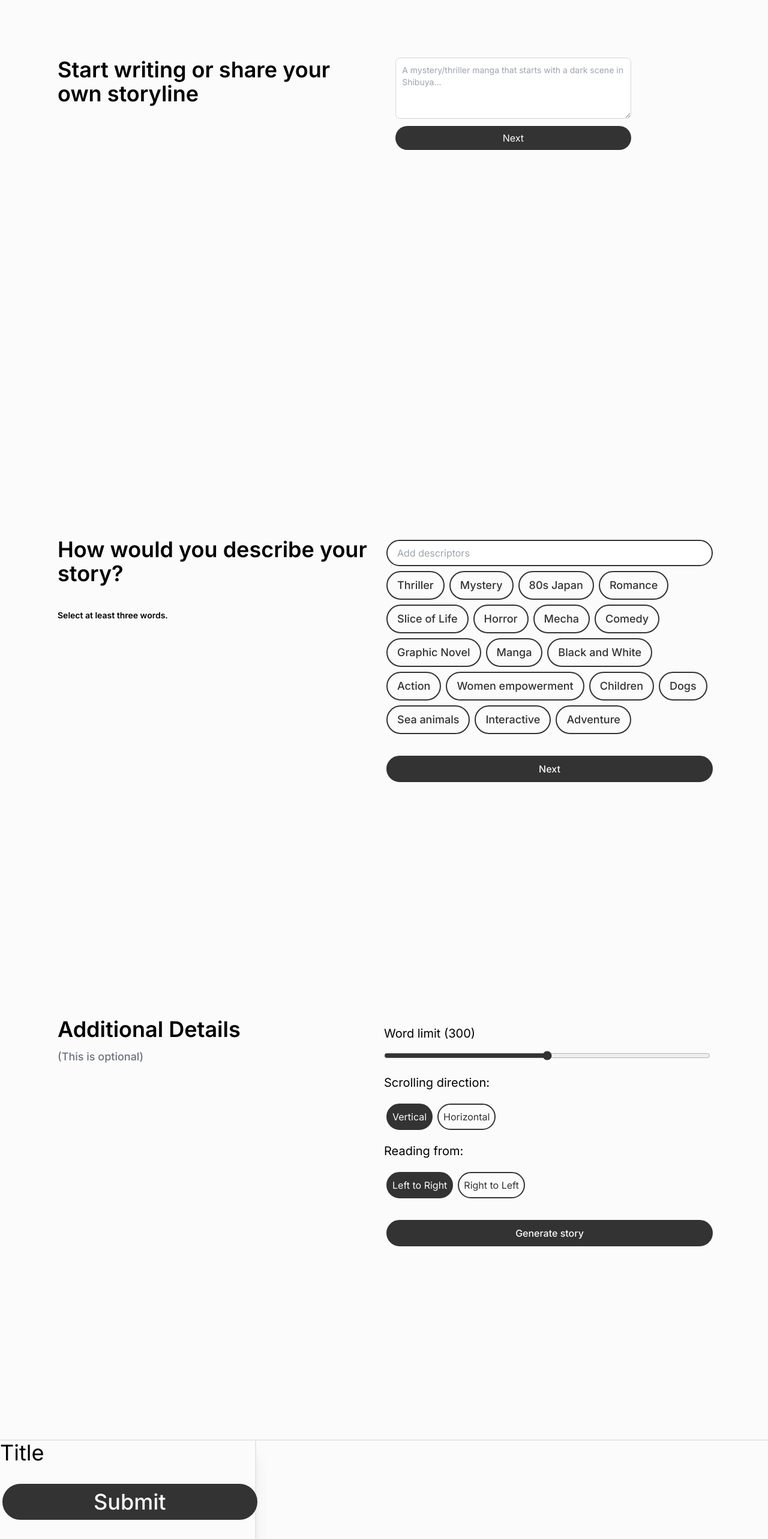
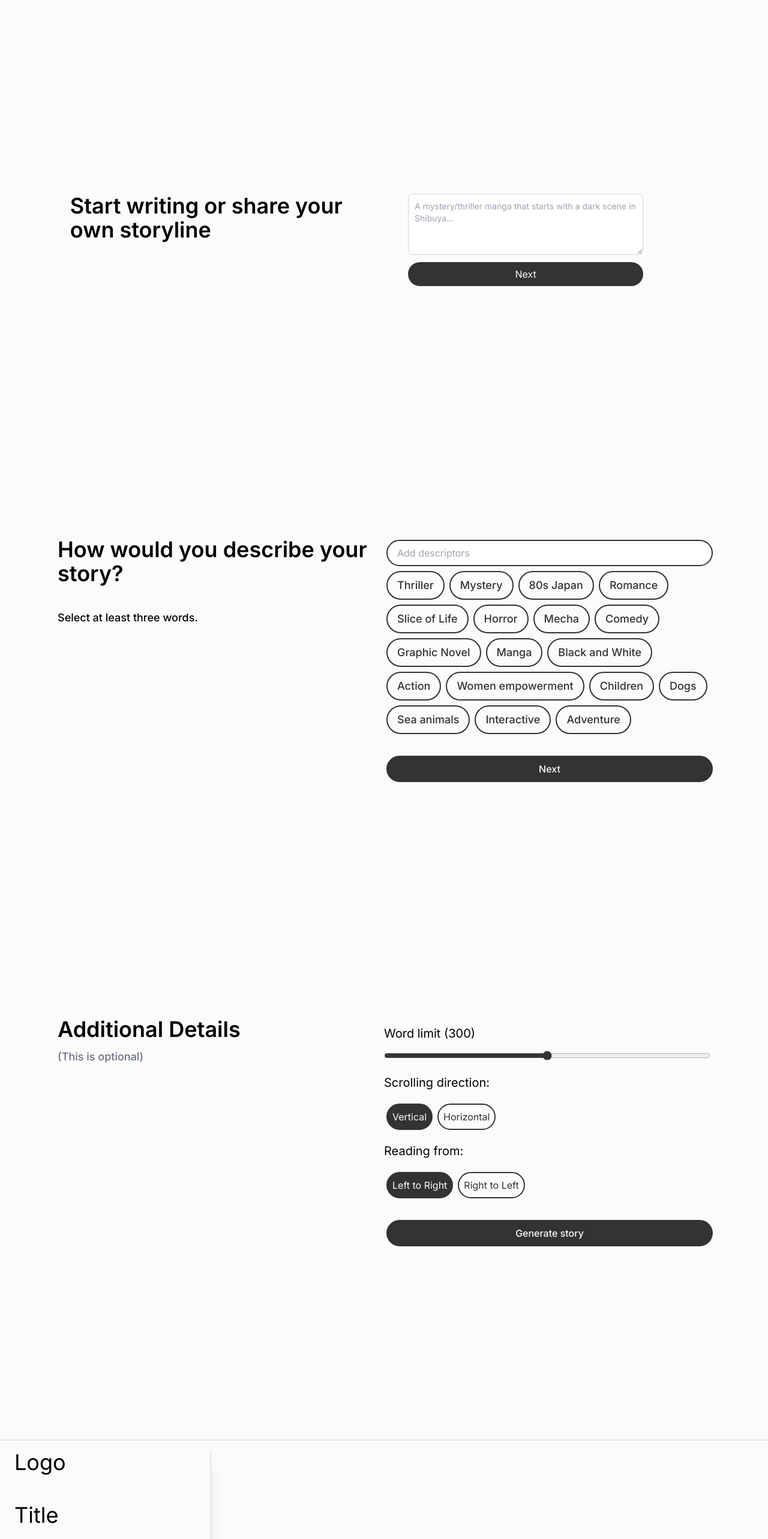
Before and after one commit to dylanlauzy/htn2023, a Next.js app: page / in a window 1280 px wide. Shown: the top 2566 px of the page at 60% size. Built offline with nearby package versions, Linux system fonts and the light colour scheme.

Commit message:
style changes

```diff
--- a/src/app/layout.js
+++ b/src/app/layout.js
@@ -1,7 +1,7 @@
 import './globals.css'
 import { Inter } from 'next/font/google'
 import { Suspense } from 'react'
-import Loading from './Loading'
+import Loading from './loading'
 
 const inter = Inter({ subsets: ['latin'] })
 
@@ -12,7 +12,7 @@ export const metadata = {
 
 export default function RootLayout({ children }) {
   return (
-    <html lang="en">
+    <html lang="en" className='scroll-smooth'>
       <Suspense fallback={<Loading/>}>
       <body className={inter.className}>{children}</body>
       </Suspense>
--- a/src/app/page.js
+++ b/src/app/page.js
@@ -3,10 +3,6 @@ import axios from "axios";
 import { Suspense, useState } from "react";
 import TwoChoiceSelector from "./components/twoChoiceSelector";
 import StoryBuilder from "./components/StoryBuilder";
-
-
-
-
 
 const THEMES = [
   "Thriller",
@@ -35,7 +31,6 @@ const READ = ["Left to Right", "Right to Left"];
 
 // let practicePrompt = "Create a title and a manga story in the format: [Title] // [Story]"
 
-
 // const options = {
 //   method: "POST",
 //   url: "https://api.cohere.ai/v1/generate",
@@ -53,8 +48,6 @@ const READ = ["Left to Right", "Right to Left"];
 //   },
 // };
 
-
-
 export default function Home() {
   const [story, setStory] = useState("");
 
@@ -67,16 +60,29 @@ export default function Home() {
   //     console.error(error);
   //   });
 
-  const [prompt, setPrompt] = useState("")
+  // first
+  const [storyline, setStoryline] = useState(
+    "A mystery/thriller manga that starts with a dark scene in Shibuya"
+  );
+
+  // second
+  const [descriptiveWords, setDescriptiveWords] = useState(new Set([]));
+
+  // third
   const [wordCount, setWordCount] = useState(300);
+
+  // fourth
   const [scrollPreference, setScrollPreference] = useState(SCROLLS[0]);
+
+  // fifth
   const [readPreference, setReadPreference] = useState(READ[0]);
-  const [storyline, setStoryline] = useState('A mystery/thriller manga that starts with a dark scene in Shibuya')
-  const [descriptiveWords, setDescriptiveWords] = useState(new Set([]))
+
+  // last
+  const [prompt, setPrompt] = useState("");
 
   const wordHandler = () => {
-    setWordCount(wordCount / 4.6)
-  }
+    setWordCount(wordCount / 4.6);
+  };
 
   const scrollSelection = (preference) => {
     setScrollPreference(preference);
@@ -87,21 +93,19 @@ export default function Home() {
   };
 
   const getDescriptiveWords = (descriptiveWords) => {
-    setDescriptiveWords(descriptiveWords)
-  }
+    setDescriptiveWords(descriptiveWords);
+  };
 
   const promptHandler = () => {
-    setPrompt(storyline + " " + "descriptiveWords")
-
-  }
-
+    setPrompt(storyline + " " + "descriptiveWords");
+  };
 
   return (
-    <main className="bg-htnwhite">
+    <main className="bg-htnwhite scroll-smooth">
       {/* ABOUT PAGE */}
       <main className="flex items-start min-h-screen w-full flex-wrap justify-between p-24">
-        <div>
-          <div className="float-left text-left w-2/4 text-4xl flex flex-wrap font-semibold">
+        <div className="h-full m-auto">
+          <div className="float-left text-left w-2/4 text-4xl flex flex-wrap font-semibold m-auto">
             Start writing or share your own storyline
           </div>
           <div className="float-right w-2/4 flex flex-wrap">
@@ -114,29 +118,38 @@ export default function Home() {
               placeholder="A mystery/thriller manga that starts with a dark scene in Shibuya..."
               onChange={(e) => setStoryline(e.target.value)}
             ></textarea>
-            <button class="float-right w-3/4 mt-3 ml-10 p-2 rounded-full bg-htnblack text-htnwhite">
+            <a
+              className="float-right w-3/4 mt-3 ml-10 p-2 rounded-full bg-htnblack text-htnwhite text-center"
+              href="#categories"
+            >
               Next
-            </button>
+            </a>
           </div>
         </div>
       </main>
       {/* Categories */}
-      <main className=" flex bg-bgcolor min-h-screen w-full  flex-col items-center justify-between p-24">
+      <main
+        className="flex bg-bgcolor min-h-screen w-full  flex-col items-center justify-between p-24"
+        id="categories"
+      >
         <div>
           <div className="float-left text-left w-2/4 text-4xl flex flex-wrap font-semibold">
             How would you describe your story?
-            <p className="float-left text-left w-2/4 text-sm mt-10">
+            <p className="float-left text-left w-2/4 text-lg mt-10 font-medium">
               Select at least three words.
             </p>
           </div>
           <div className="float-left w-2/4 ">
-            <StoryBuilder list={THEMES} descriptiveWords={getDescriptiveWords}></StoryBuilder>
+            <StoryBuilder
+              list={THEMES}
+              descriptiveWords={getDescriptiveWords}
+            ></StoryBuilder>
           </div>
         </div>
       </main>
 
       {/* ADDITIONAL DETAILS */}
-      <main className="flex items-start bg-bgcolor min-h-screen w-full flex-wrap  justify-between p-24">
+      <main className="flex items-start bg-bgcolor min-h-screen w-full flex-wrap  justify-between p-24" id="categories">
         <div className=" w-2/4 text-4xl flex flex-col font-semibold">
           Additional Details
           <p className="text-lg text-gray-500 mt-3 m:mt-10 font-medium">
@@ -163,7 +176,10 @@ export default function Home() {
             pair={READ}
             preference={readSelection}
           ></TwoChoiceSelector>
-          <button onClick={wordHandler} className="rounded-full text-center font-medium w-full p-2 bg-htnblack border-2 border-htnblack m-1 text-htnwhite mt-8">
+          <button
+            onClick={wordHandler}
+            className="rounded-full text-center font-medium w-full p-2 bg-htnblack border-2 border-htnblack m-1 text-htnwhite mt-8"
+          >
             Generate story
           </button>
         </div>
@@ -171,16 +187,17 @@ export default function Home() {
 
       {/* Results */}
       <main className=" flex justify-between border-y-2 min-h-screen w-full">
-        <div className="w-1/3 text-4xl border-r-2 shadow-xl border-gray-200">
-          <div className=" flex-col text-left justify-between">
-            <h2>Title</h2>
-            <button onClick={promptHandler} className="rounded-full text-center font-medium w-full p-2 bg-htnblack border-2 border-htnblack m-1 text-htnwhite mt-8">Submit</button>
-          </div>
+        <div className="flex flex-col min-w-[22rem] text-4xl border-r-2 shadow-xl border-gray-200 px-6 my-4">
+          <div className="mb-12">Logo</div>
+          <h2>Title</h2>
+          <button
+            onClick={promptHandler}
+            className="rounded-full text-center font-medium w-full p-2 bg-htnblack border-2 border-htnblack m-1 text-htnwhite mt-8"
+          >
+            Submit
+          </button>
         </div>
-        <div>
-          {story}
-        </div>
-
+        <div>{story}</div>
       </main>
     </main>
   );
```
